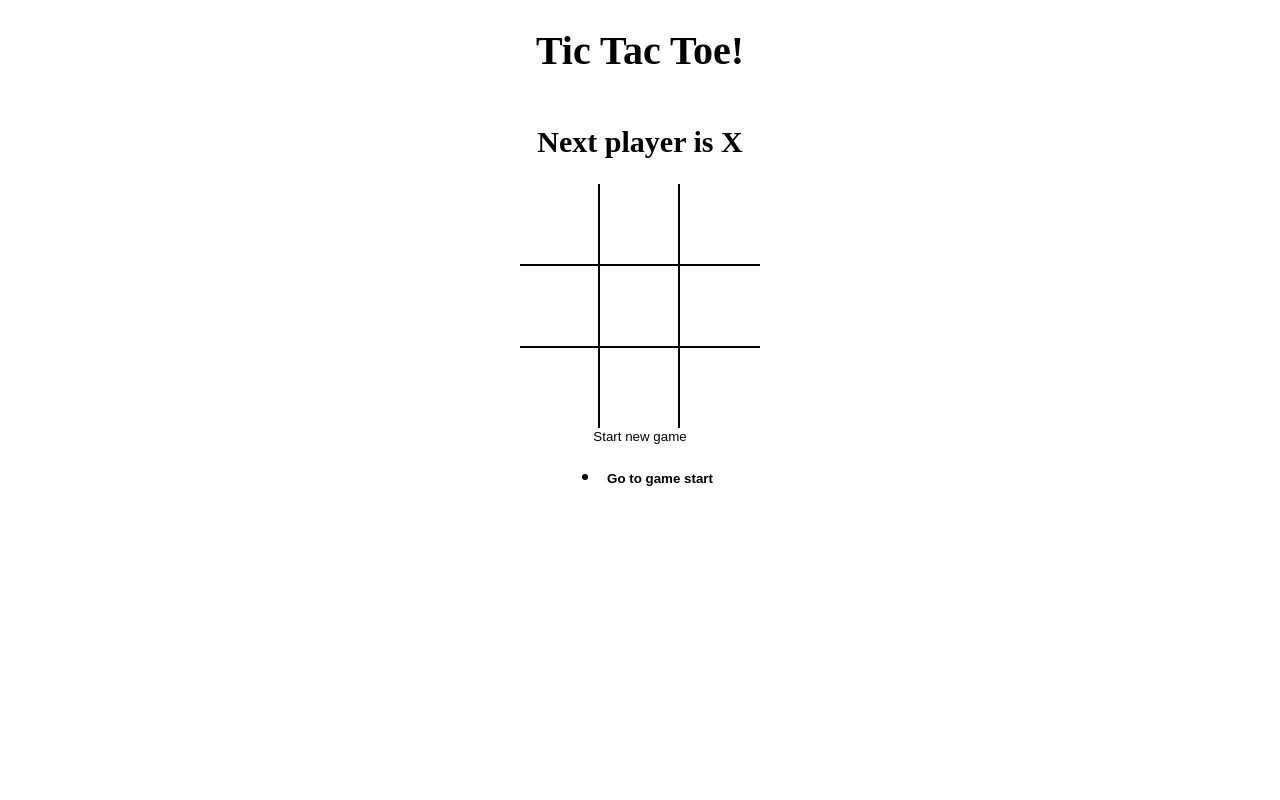
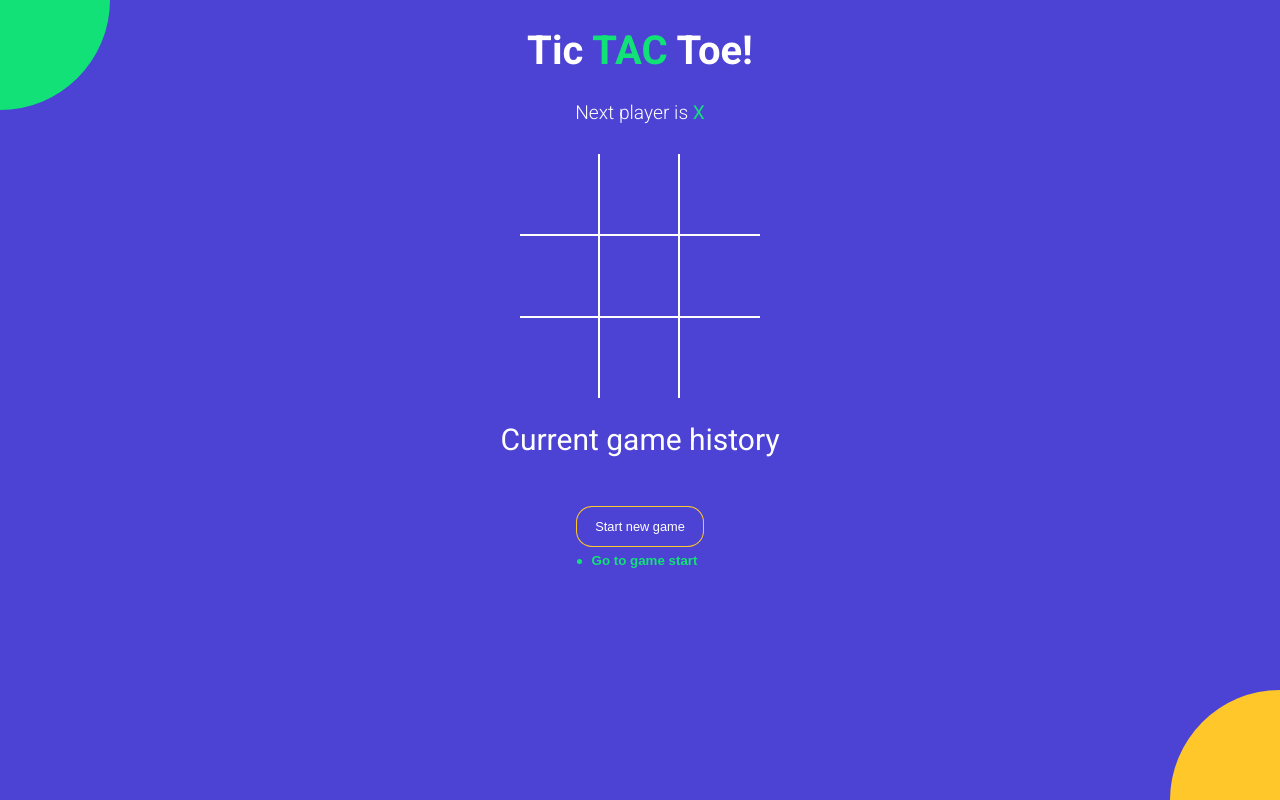
Before and after one commit to ShreyasK14/tictactoe, a React (Vite) app: page / in a window 1280 px wide. Built offline with nearby package versions, Linux system fonts and the light colour scheme.

Commit message:
Styled the game and added finishing touches

```diff
--- a/index.html
+++ b/index.html
@@ -1,7 +1,14 @@
 <!DOCTYPE html>
 <html>
   <head>
-    <title>React Parcel Micro App</title>
+    <meta charset="UTF-8" />
+<meta name="viewport" content="width=device-width, initial-scale=1.0" />
+<meta http-equiv="X-UA-Compatible" content="ie=edge" />
+<link
+  href="https://fonts.googleapis.com/css?family=Roboto:300,400,700&display=swap"
+  rel="stylesheet"
+/>
+<title>TIC TAC TOE</title>
   </head>
   <body>
     <div id="root"></div>
--- a/src/App.js
+++ b/src/App.js
@@ -46,11 +46,13 @@ const App = () => {
 
   return (
     <div className="app">
-      <h1>Tic Tac Toe!</h1>
+      <h1>Tic <span className="text-green">TAC</span> Toe!</h1>
       <StatusMessage winner = {winner} current = {current}/>
       <Board board={current.board} handleSquareClick={handleSquareClick} winningSquares={winningSquares}/>
-      <button type="button" onClick={onNewGame}>Start new game</button>
+      <h2 style={{fontWeight : 'normal'}}>Current game history</h2>
+      <button type="button" onClick={onNewGame} className={`btn-reset ${winner ? 'active' : ''}`}>Start new game</button>
       <History history={history} moveTo={moveTo} currentMove = {currentMove}/>
+      <div className='bg-balls'/>
     </div>
   );
 };
--- a/src/components/History.js
+++ b/src/components/History.js
@@ -2,15 +2,14 @@ import React from 'react'
 
 const History = ({ history, moveTo, currentMove }) => {
     return (
-        <ul>
+        <di className="history-wrapper">
+            <ul className="history">
                 {
                     history.map((_, move) => {
                         return (
                         <li key={move}>
                             <button
-                            style = { {
-                                fontWeight: move === currentMove ? 'bold' : 'normal'
-                            } }
+                                className={`btn-move ${move === currentMove ? 'active' : ''}`}
                                 type="button"
                                 onClick={() => {
                                     moveTo(move)
@@ -22,6 +21,7 @@ const History = ({ history, moveTo, currentMove }) => {
                     })
                 }
             </ul>
+        </di>
     )
 }
 
--- a/src/components/Square.js
+++ b/src/components/Square.js
@@ -5,8 +5,8 @@ const Square = ({value, onClick, isWinningSquare}) => {
     return (
         <button
         type="button"
-        className="square"
         onClick={onClick}
+        className={`square ${isWinningSquare ? 'winning' : ''} ${value === 'X' ? 'text-green' : 'text-orange'}`}
         style={{fontWeight: isWinningSquare ? 'bold' : 'normal'}}
         >
             {value}
--- a/src/components/StatusMessage.js
+++ b/src/components/StatusMessage.js
@@ -4,13 +4,23 @@ const StatusMessage = ({winner, current}) => {
     const noMovesLeft = current.board.every(el => el !== null);
     return (
         // const message = winner ? `Winner is ${winner}` : `Next player is ${current.isXNext ? "X" : "O"}`;
-        <h2>
-            {winner && `Winner is ${winner}`}
+        <div className="status-message">
+            {winner && <>
+            Winner is <span className={winner === 'X' ? 'text-green' : 'text-orange'}>{winner}</span>
+            </>}
             {!winner &&
                 !noMovesLeft &&
-                `Next player is ${current.isXNext ? "X" : "O"}`}
-            {!winner && noMovesLeft && 'X and O tied'}
-            </h2>);
+                <>
+                    Next player is <span className={current.isXNext ? 'text-green' : 'text-orange'}>{current.isXNext ? "X" : "O"}</span>
+                </>
+            }
+            {!winner && noMovesLeft &&
+                <>
+                    <span className='text-green'>X</span> and{' '}
+                    <span className='text-orange'>O</span> tied
+                </>
+            }
+            </div>);
 }
 
 export default StatusMessage
--- a/src/styles/root.scss
+++ b/src/styles/root.scss
@@ -1,4 +1,11 @@
+$green: #12e177;
+$orange: #ffc72a;
+$blue: #4c43d4;
+
 body {
+  font-family: 'Roboto', sans-serif;
+  background-color: $blue;
+  color: #fff;
   padding: 0;
   margin: 0;
 }
@@ -19,18 +26,83 @@ body {
   align-items: center;
 }
 
+.text-green {
+  color: $green;
+}
+
+.text-orange {
+  color: $orange;
+}
+
+.history-wrapper {
+  width: 300px;
+  text-align: center;
+  margin-bottom: 20px;
+  .history {
+    display: inline-block;
+    padding: 0;
+    margin: 0;
+    li {
+      list-style: none;
+      text-align: left;
+      &:before {
+        content: '';
+        border-radius: 50%;
+        display: inline-block;
+        height: 5px;
+        width: 5px;
+        background-color: $green;
+        margin-right: 4px;
+        margin-bottom: 1px;
+      }
+
+      .btn-move {
+    	  color: #fff;
+        &.active {
+          font-weight: bold;
+          color: $green;
+        }
+      }
+    }
+  }
+}
+
+.status-message {
+	margin-bottom: 30px;
+	font-size: 1.2rem;
+	font-weight: lighter;
+	span {
+	  font-weight: normal;
+	}
+}
+
+.btn-reset {
+  font-size: 0.8rem;
+  color: #fff;
+  border-radius: 15px;
+  padding: 12px 18px;
+  margin-top: 25px;
+  transition: all 0.2s;
+  background-color: $blue;
+  box-shadow: 0px 0px 0px 1px $orange;
+  &.active {
+    background-color: $orange;
+    box-shadow: none;
+  }
+}
+
 .board {
   .board-row {
     display: flex;
     flex-direction: row;
-      border-bottom: 2px solid #000;
+    border-bottom: 2px solid #fff;
     &:last-child {
       border-bottom: none;
     }
     .square {
       width: 80px;
       height: 80px;
-        border-right: 2px solid #000;
+      border-right: 2px solid #fff;
       font-size: 2.5rem;
       padding: 0;
       overflow: hidden;
@@ -38,6 +110,63 @@ body {
       &:last-child {
         border-right: none;
       }
+      &.winning {
+			  animation: scaleText 1.4s infinite;
+			  @keyframes scaleText {
+			    0% {
+			      transform: 2.5rem;
+			    }
+			    50% {
+			      font-size: 3.5rem;
+			    }
+			    100% {
+			      font-size: 2.5rem;
 			    }
 			  }
 			}
+    }
+  }
+}
+
+.bg-balls {
+  position: fixed;
+  top: 0;
+  left: 0;
+  right: 0;
+  bottom: 0;
+  min-width: 100%;
+  z-index: -1;
+
+  &:before,
+  &:after {
+    content: '';
+    position: absolute;
+    width: 150px;
+    height: 150px;
+    border-radius: 50%;
+  }
+
+  &:before {
+    background-color: $orange;
+    right: -75px;
+    bottom: -75px;
+    @media screen and (min-width: 476px) {
+      width: 220px;
+      height: 220px;
+      right: -110px;
+      bottom: -110px;
+    }
+  }
+
+  &:after {
+    background-color: $green;
+    top: -75px;
+    left: -75px;
+    @media screen and (min-width: 476px) {
+      width: 220px;
+      height: 220px;
+      top: -110px;
+      left: -110px;
+    }
+  }
+}
```
Lines whose indentation alone changed are shown as unchanged.
